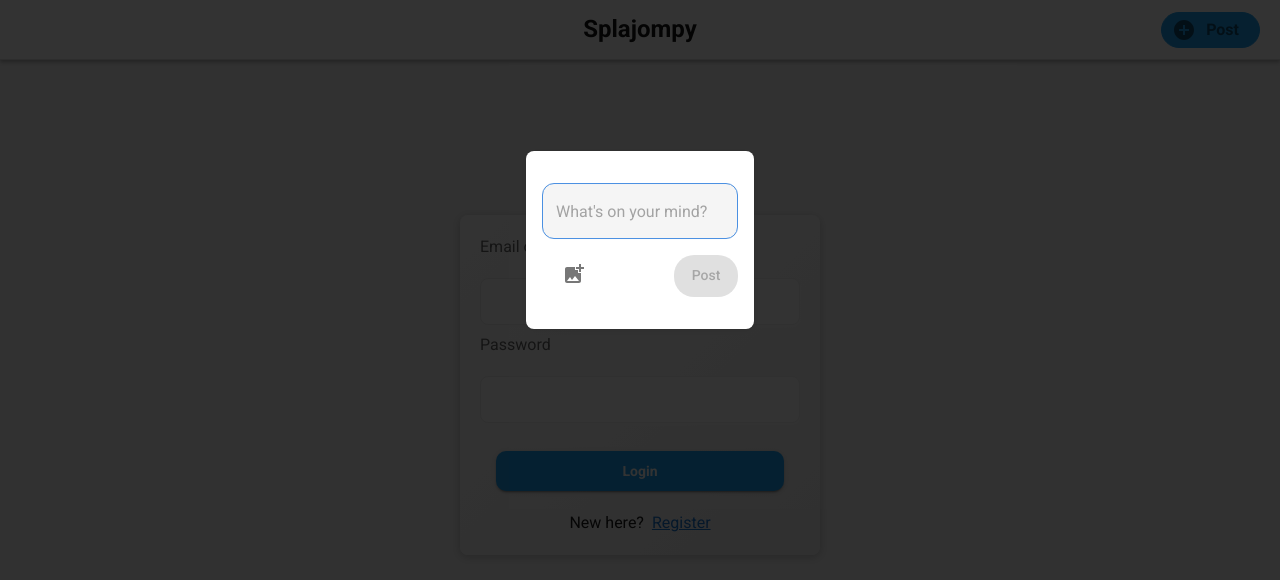
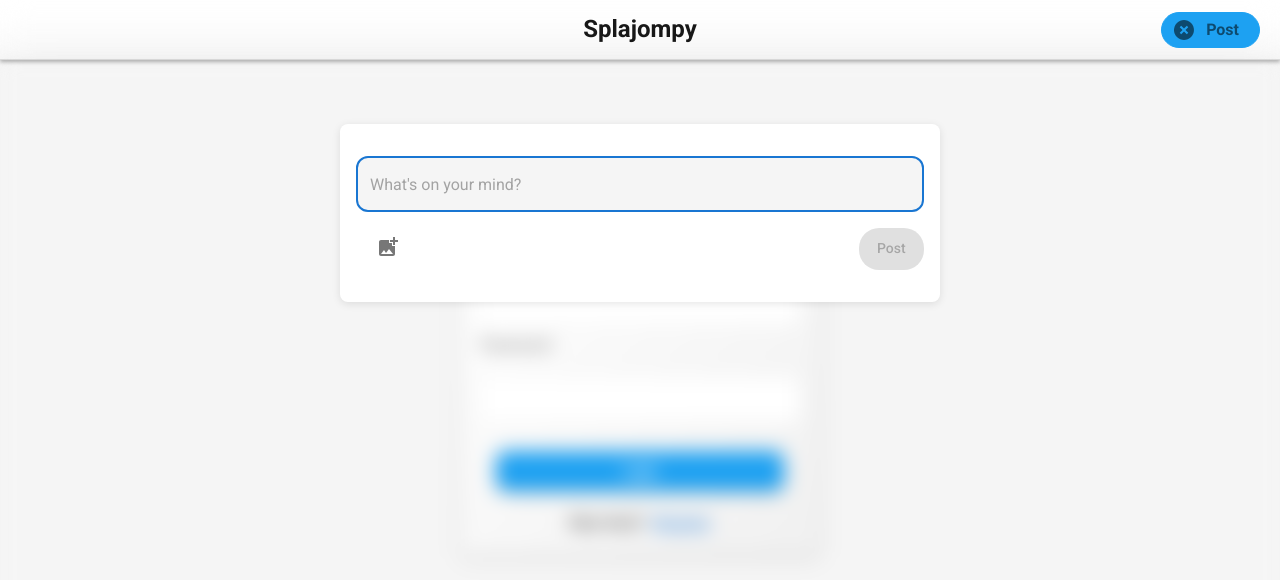
Before and after one commit to wesleynw/splajompy-ts, a Next.js app: page /login in a window 1280 px wide. Both pictures are taken after a click on the button "Post". Shown: the top 580 px of the page. Built offline with nearby package versions, Linux system fonts and the light colour scheme; no server answers; what @mui/material-nextjs would draw is missing.

Commit message:
dialog mvp

```diff
--- /dev/null
+++ b/src/app/components/AuthProvider.tsx
@@ -0,0 +1,7 @@
+import { SessionProvider } from "next-auth/react";
+
+export default function AuthProvider({
+  children,
+}: Readonly<{ children: React.ReactNode }>) {
+  return <SessionProvider>{children}</SessionProvider>;
+}
--- a/src/app/components/navigation/TopBar.tsx
+++ b/src/app/components/navigation/TopBar.tsx
@@ -1,10 +1,28 @@
+"use client";
+
 import { Box, Typography } from "@mui/material";
 import Link from "next/link";
-import NewPostModal from "../post/new/NewPostModal";
-import { SessionProvider } from "next-auth/react";
+import { useState } from "react";
+import NewPostDialog from "../post/new/NewPostDialog";
+import NewPostButton from "../post/new/NewPostButton";
 
 export default function TopBar() {
+  const [open, setOpen] = useState(false);
+
+  const toggleOpen = () => {
+    setOpen((prev) => {
+      if (!prev) {
+        console.log("adding class");
+        document.body.style.overflow = "hidden";
+      } else {
+        document.body.style.overflow = "scroll";
+      }
+      return !prev;
+    });
+  };
+
   return (
+    <>
       <Box
         component="header"
         sx={{
@@ -12,7 +30,7 @@ export default function TopBar() {
           top: 0,
           width: "100%",
           height: "60px",
-        zIndex: 100,
+          zIndex: 1300,
           borderBottom: "0.5px solid rgba(160, 160, 160, 0.3)",
           backdropFilter: "blur(15px)",
           boxShadow: "0px 2px 4px rgba(0, 0, 0, 0.3)",
@@ -24,6 +42,7 @@ export default function TopBar() {
             alignItems: "center",
             justifyContent: "center",
             height: "100%",
+            // zIndex: 4000,
           }}
         >
           <Link href="/">
@@ -31,12 +50,12 @@ export default function TopBar() {
               Splajompy
             </Typography>
           </Link>
-        <Box sx={{ position: "absolute", right: "20px" }}>
-          <SessionProvider>
-            <NewPostModal />
-          </SessionProvider>
+          <Box sx={{ position: "fixed", right: "20px", zIndex: 9000 }}>
+            <NewPostButton isOpen={open} toggleOpen={toggleOpen} />
           </Box>
         </Box>
       </Box>
+      <NewPostDialog open={open} toggleOpen={toggleOpen} />
+    </>
   );
 }
--- a/src/app/components/post/new/NewPost.tsx
+++ b/src/app/components/post/new/NewPost.tsx
@@ -15,11 +15,13 @@ import { useQueryClient } from "@tanstack/react-query";
 type NewPostProps = {
   onPost: () => void;
   insertPostToCache: (post: PostType) => void;
+  inputRef: React.RefObject<HTMLInputElement | null>;
 };
 
 export default function Page({
   onPost,
   insertPostToCache,
+  inputRef,
 }: Readonly<NewPostProps>) {
   const ref = useRef<HTMLFormElement>(null);
   const theme = useTheme();
@@ -131,8 +133,8 @@ export default function Page({
         top: "30%",
         left: "50%",
         transform: "translate(-50%, -50%)",
-        // width: 400,
-        // height: 400,
+        width: 800,
+        height: 400,
         // bgcolor: "background.paper",
         // border: "2px solid #000",
         // boxShadow: 24,
@@ -169,6 +171,7 @@ export default function Page({
           sx={{ width: "100%" }}
         >
           <TextInput
+            inputRef={inputRef}
             value={textValue}
             onChange={(e) => setTextValue(e.target.value)}
           />
--- a/src/app/components/post/new/NewPostButton.tsx
+++ b/src/app/components/post/new/NewPostButton.tsx
@@ -2,10 +2,11 @@ import { Box, IconButton, Typography, useMediaQuery } from "@mui/material";
 import AddCircleIcon from "@mui/icons-material/AddCircle";
 
 type Props = {
-  handleOpen: () => void;
+  isOpen: boolean;
+  toggleOpen: () => void;
 };
 
-export default function NewPostButton({ handleOpen }: Readonly<Props>) {
+export default function NewPostButton({ isOpen, toggleOpen }: Readonly<Props>) {
   const isDesktop = useMediaQuery((theme) => theme.breakpoints.up("md"));
 
   return (
@@ -16,14 +17,23 @@ export default function NewPostButton({ handleOpen }: Readonly<Props>) {
         backgroundColor: "#1DA1F2",
         color: "white",
         padding: 0,
+        zIndex: 9000,
       }}
     >
       <IconButton
         size="large"
-        onClick={handleOpen}
-        sx={{ paddingX: "10px", paddingY: "5px" }}
+        onClick={toggleOpen}
+        sx={{
+          paddingX: "10px",
+          paddingY: "5px",
+        }}
       >
-        <AddCircleIcon />
+        <AddCircleIcon
+          sx={{
+            transform: isOpen ? "rotate(-135deg)" : "rotate(0deg)",
+            transition: "transform 0.3s ease-in-out",
+          }}
+        />
         {isDesktop && (
           <Typography variant="body1" fontWeight={800} sx={{ marginX: "10px" }}>
             Post
--- /dev/null
+++ b/src/app/components/post/new/NewPostDialog.tsx
@@ -0,0 +1,52 @@
+"use client";
+
+import { Slide, Box } from "@mui/material";
+import NewPost from "./NewPost";
+import { useRef } from "react";
+
+type Props = {
+  open: boolean;
+  toggleOpen: () => void;
+};
+
+export default function NewPostDialog({ open, toggleOpen }: Readonly<Props>) {
+  const inputRef = useRef<HTMLInputElement>(null);
+
+  return (
+    <Slide
+      direction="down"
+      in={open}
+      mountOnEnter
+      onEnter={() => inputRef.current?.focus()}
+    >
+      <Box
+        sx={{
+          position: "fixed", // Relative to viewport
+          top: "60px", // Below navbar
+          left: 0,
+          width: "100vw", // Full width
+          height: "calc(100vh - 60px)", // Height minus navbar
+          backdropFilter: "blur(10px)",
+          // zIndex: 99, // Explicitly lower than navbar (moved from Slide)
+          display: "flex", // Flex for centering
+          alignItems: "center",
+          justifyContent: "center",
+          boxShadow: 24, // Optional shadow
+          overflow: "hidden", // Avoid overflow
+          zIndex: 1299, // Explicitly higher than navbar
+        }}
+        onClick={(e) => {
+          if (e.target === e.currentTarget) {
+            toggleOpen();
+          }
+        }}
+      >
+        <NewPost
+          onPost={toggleOpen}
+          insertPostToCache={() => console.log("a")}
+          inputRef={inputRef}
+        />
+      </Box>
+    </Slide>
+  );
+}
--- a/src/app/components/post/new/NewPostModal.tsx
+++ /dev/null
@@ -1,32 +0,0 @@
-"use client";
-
-import { useState } from "react";
-import NewPostButton from "./NewPostButton";
-import { Modal } from "@mui/material";
-import NewPost from "./NewPost";
-
-export default function NewPostModal() {
-  const [open, setOpen] = useState(false);
-  const handleOpen = () => setOpen(true);
-  const handleClose = () => setOpen(false);
-
-  return (
-    <>
-      <NewPostButton handleOpen={handleOpen} />
-      <Modal
-        open={open}
-        onClose={handleClose}
-        slotProps={{
-          backdrop: {
-            sx: { backgroundColor: "rgba(0, 0, 0, 0.8)" },
-          },
-        }}
-      >
-        <NewPost
-          onPost={handleClose}
-          insertPostToCache={() => console.log("a")}
-        />
-      </Modal>
-    </>
-  );
-}
--- a/src/app/components/post/new/TextInput.tsx
+++ b/src/app/components/post/new/TextInput.tsx
@@ -6,11 +6,17 @@ import { TextField } from "@mui/material";
 interface TextInputProps {
   value: string;
   onChange: (event: React.ChangeEvent<HTMLInputElement>) => void;
+  inputRef: React.RefObject<HTMLInputElement | null>;
 }
 
-export function TextInput({ value, onChange }: TextInputProps) {
+export function TextInput({
+  value,
+  onChange,
+  inputRef,
+}: Readonly<TextInputProps>) {
   return (
     <TextField
+      inputRef={inputRef}
       value={value}
       onChange={onChange}
       name="text"
--- a/src/app/layout.tsx
+++ b/src/app/layout.tsx
@@ -9,6 +9,7 @@ import InitColorSchemeScript from "@mui/material/InitColorSchemeScript";
 import TopBar from "./components/navigation/TopBar";
 import PlausibleProvider from "next-plausible";
 import { ReactQueryProvider } from "./providers/ReacyQueryProvider";
+import AuthProvider from "./components/AuthProvider";
 
 const roboto = Roboto({
   weight: ["300", "400", "500", "700"],
@@ -44,7 +45,9 @@ export default function RootLayout({
         <AppRouterCacheProvider>
           <ThemeProvider theme={theme}>
             <ReactQueryProvider>
-              <TopBar />
+              <AuthProvider>
+                <TopBar />
+              </AuthProvider>
               <InitColorSchemeScript attribute="class" />
               <Box component="main" sx={{ paddingTop: "60px" }}>
                 {children}
```
Lines whose indentation alone changed are shown as unchanged.
